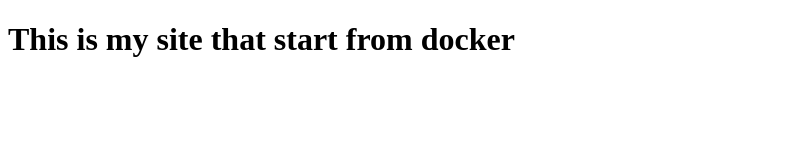
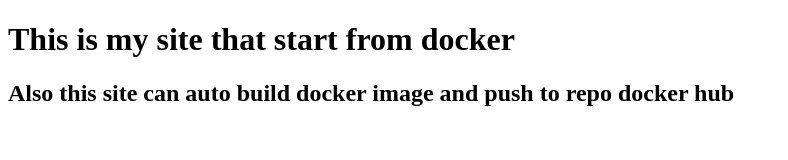
Before and after one commit to DmytroZn/docker_site, a plain HTML site: page index.html in a window 1280 px wide. Shown: the whole page, without its empty margins (0-788 px from the left). Drawn offline with Linux system fonts and the light colour scheme.

Commit message:
update index file

```diff
--- a/index.html
+++ b/index.html
@@ -6,5 +6,6 @@
 </head>
 <body>
 <h1>This is my site that start from docker</h1>
+<h2> Also this site can auto build docker image and push to repo docker hub</h2>
 </body>
 </html>
```
